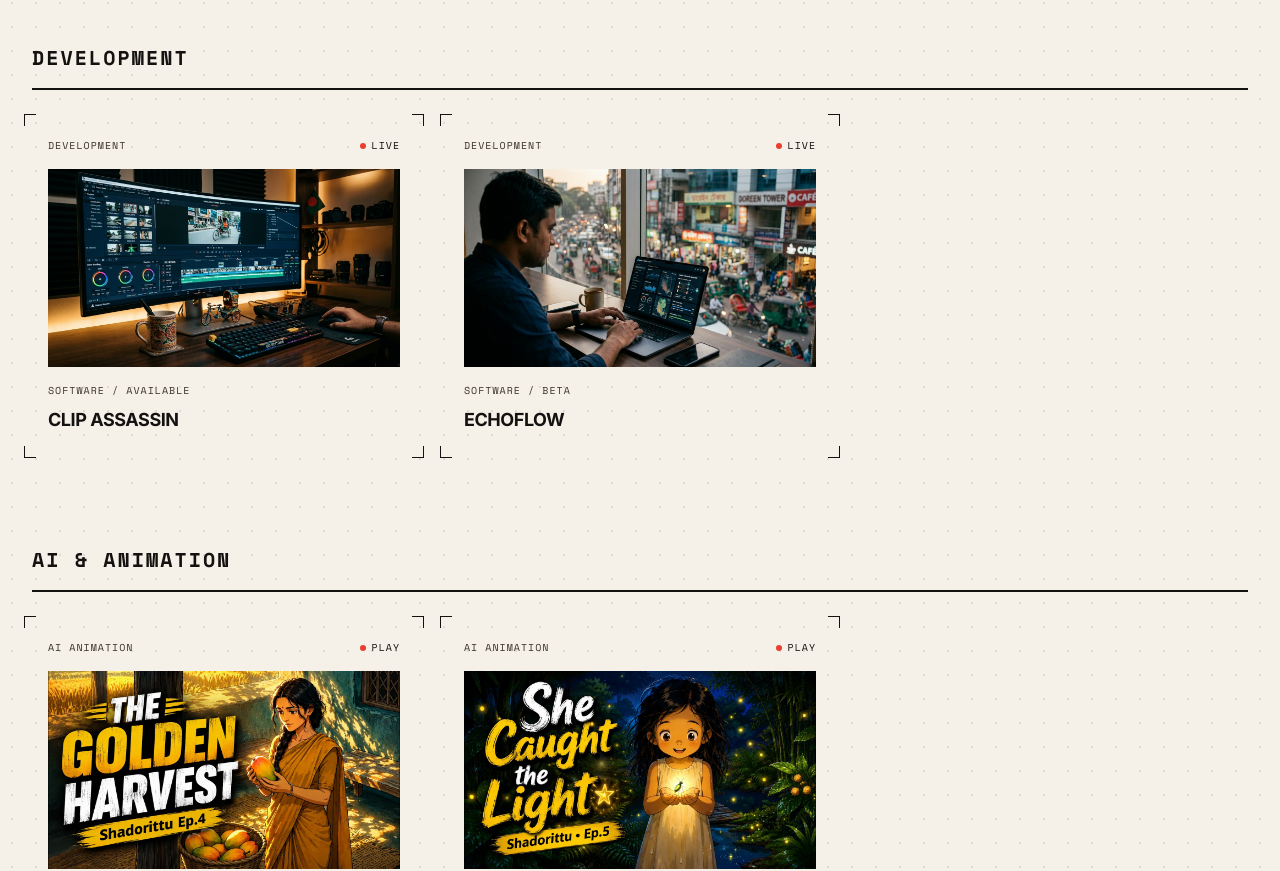
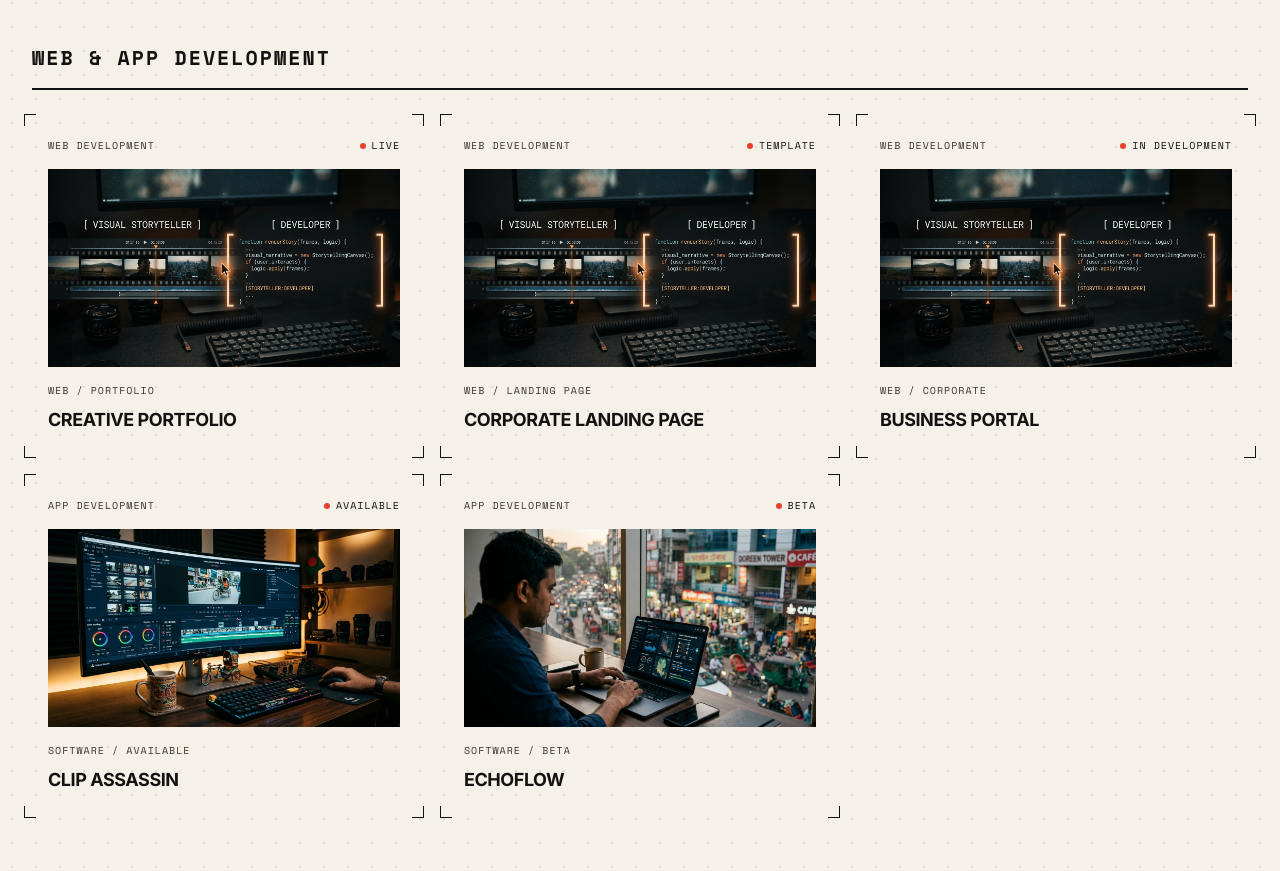
Before and after one commit to zabid-coder/zabid-portfolio-website, a Next.js app: page /projects in a window 1280 px wide. Shown: the part 1737-2608 px from the top of the page. Built offline with nearby package versions, Linux system fonts and the light colour scheme.

Commit message:
Add Web Development projects to Work page

```diff
--- a/src/app/projects/page.tsx
+++ b/src/app/projects/page.tsx
@@ -5,16 +5,13 @@ import Image from "next/image";
 import Link from "next/link";
 import { Play, X } from "lucide-react";
 import BracketFrame from "@/components/BracketFrame";
-import { PROJECTS, PRODUCTS, ANIMATIONS } from "@/data";
+import { PROJECTS, WEB_PROJECTS, APPS, ANIMATIONS } from "@/data";
 import { motion } from "framer-motion";
 
 export default function Projects() {
   const [activeVideoUrl, setActiveVideoUrl] = useState<string | null>(null);
 
-  const allWork = [
-    ...PROJECTS.map(p => ({ ...p, type: 'project' as const })),
-    ...PRODUCTS.map(p => ({ ...p, type: 'product' as const }))
-  ];
+  // Removed unused allWork array
 
   return (
     <div className="min-h-screen w-full max-w-[1440px] mx-auto px-8 pt-40 pb-32">
@@ -92,17 +89,19 @@ export default function Projects() {
         </div>
       </div>
 
-      {/* Development Sub-section */}
+      {/* Web & App Development Sub-section */}
       <div className="mb-24">
-        <h3 className="text-xl font-mono font-bold tracking-widest uppercase mb-8 border-b-2 border-foreground pb-4">Development</h3>
+        <h3 className="text-xl font-mono font-bold tracking-widest uppercase mb-8 border-b-2 border-foreground pb-4">Web & App Development</h3>
         <div className="grid grid-cols-1 md:grid-cols-2 lg:grid-cols-3 gap-8">
-          {PRODUCTS.map(p => ({ ...p, type: 'product' as const })).map((work, idx) => (
-            <Link key={work.id} href={`/#${work.id}`} className="group cursor-pointer block">
+
+          {/* Web Projects */}
+          {WEB_PROJECTS.map((work) => (
+            <a key={work.id} href={work.link} target="_blank" rel="noopener noreferrer" className="group cursor-pointer block">
               <BracketFrame className="p-4 bg-transparent transition-colors group-hover:bg-background" bracketColor="border-foreground">
                 <div className="flex justify-between items-center text-[10px] font-mono uppercase tracking-widest mb-4">
-                  <span className="text-secondary">Development</span>
+                  <span className="text-secondary">Web Development</span>
                   <span className="text-foreground flex items-center gap-1.5">
-                    <span className="w-1.5 h-1.5 rounded-full bg-accent inline-block"></span> LIVE
+                    <span className="w-1.5 h-1.5 rounded-full bg-accent inline-block"></span> {work.status.toUpperCase()}
                   </span>
                 </div>
 
@@ -117,13 +116,44 @@ export default function Projects() {
                 </div>
 
                 <div className="text-[10px] font-mono text-secondary uppercase tracking-widest mb-2">
-                  SOFTWARE / {work.status}
+                  {work.category}
                 </div>
                 <h3 className="text-lg font-bold tracking-tight uppercase text-foreground">
                   {work.name}
                 </h3>
               </BracketFrame>
-            </Link>
+            </a>
+          ))}
+
+          {/* App Projects */}
+          {APPS.map((work) => (
+            <a key={work.id} href={work.link} target="_blank" rel="noopener noreferrer" className="group cursor-pointer block">
+              <BracketFrame className="p-4 bg-transparent transition-colors group-hover:bg-background" bracketColor="border-foreground">
+                <div className="flex justify-between items-center text-[10px] font-mono uppercase tracking-widest mb-4">
+                  <span className="text-secondary">App Development</span>
+                  <span className="text-foreground flex items-center gap-1.5">
+                    <span className="w-1.5 h-1.5 rounded-full bg-accent inline-block"></span> {work.status.toUpperCase()}
+                  </span>
+                </div>
+
+                <div className="relative w-full overflow-hidden bg-foreground/5 mb-4 aspect-video">
+                  <Image
+                    src={work.image}
+                    alt={work.name}
+                    fill
+                    className="object-cover transform group-hover:scale-105 transition-transform duration-[1.5s]"
+                    sizes="(max-width: 768px) 100vw, 50vw"
+                  />
+                </div>
+
+                <div className="text-[10px] font-mono text-secondary uppercase tracking-widest mb-2">
+                  SOFTWARE / {work.status.toUpperCase()}
+                </div>
+                <h3 className="text-lg font-bold tracking-tight uppercase text-foreground">
+                  {work.name}
+                </h3>
+              </BracketFrame>
+            </a>
           ))}
         </div>
       </div>
--- a/src/data.ts
+++ b/src/data.ts
@@ -84,7 +84,37 @@ export const PROJECTS = [
   },
 ];
 
-export const PRODUCTS = [
+export const WEB_PROJECTS = [
+  {
+    id: "web-portfolio",
+    name: "Creative Portfolio",
+    description: "A brutalist, highly interactive portfolio designed for creative professionals.",
+    category: "Web / Portfolio",
+    image: "/og-image.jpg",
+    status: "Live",
+    link: "https://zabidalmuttaki.netlify.app"
+  },
+  {
+    id: "web-landing",
+    name: "Corporate Landing Page",
+    description: "High-conversion landing page optimized for modern businesses.",
+    category: "Web / Landing Page",
+    image: "/og-image.jpg",
+    status: "Template",
+    link: "#"
+  },
+  {
+    id: "web-corporate",
+    name: "Business Portal",
+    description: "Full-stack enterprise solution with data dashboard.",
+    category: "Web / Corporate",
+    image: "/og-image.jpg",
+    status: "In Development",
+    link: "#"
+  }
+];
+
+export const APPS = [
   {
     id: "clip-assassin",
     name: "Clip Assassin",
```
Also changed, not shown: 1 other file (tests, documents, lock files or other folders).
